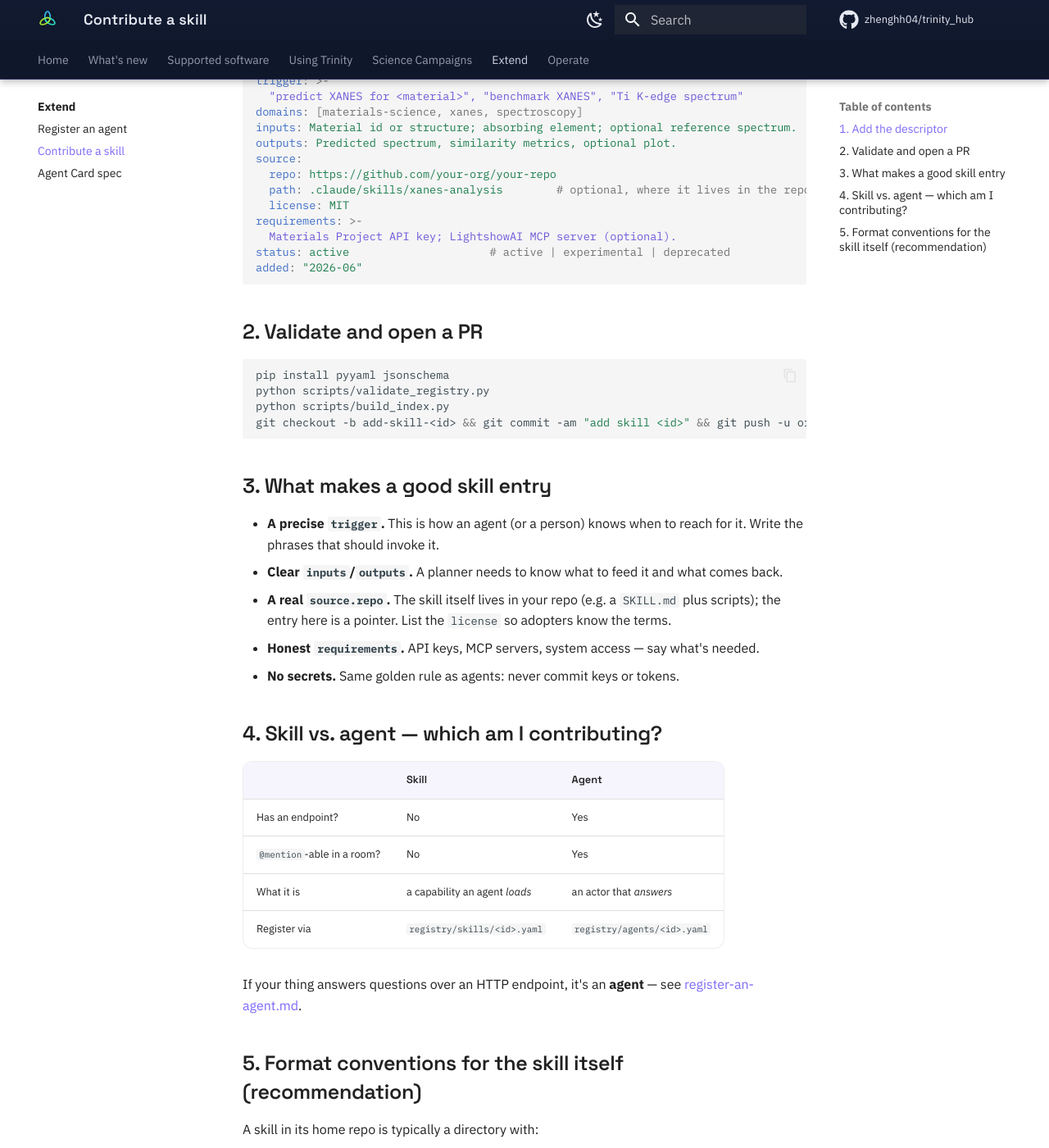
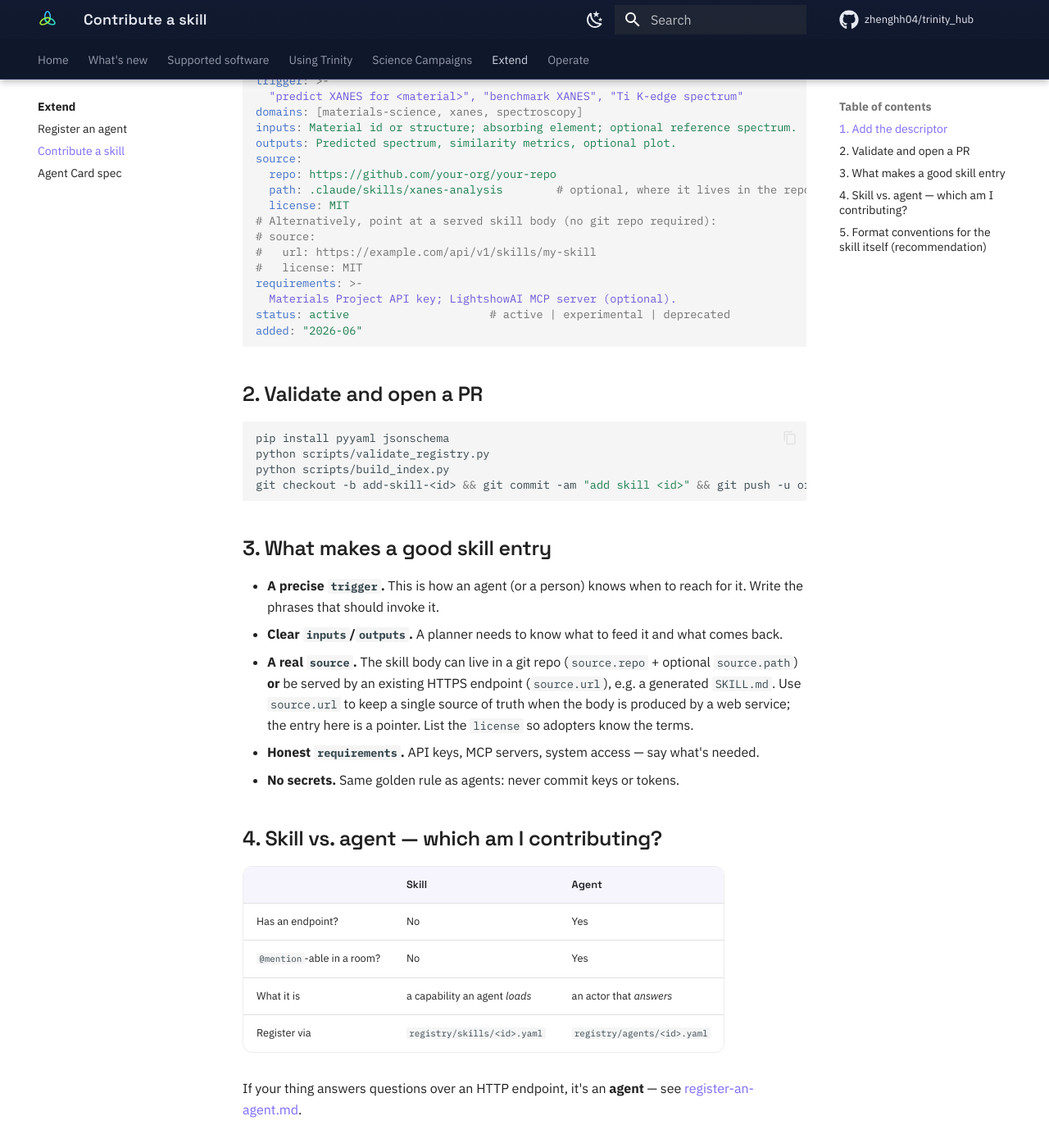
Before and after one commit to zhenghh04/trinity_hub, an MkDocs documentation site: the page built from docs/contribute-a-skill.md, in a window 1280 px wide and 1400 px high, scrolled down 657 px. Shown: the whole window at 82% size. Built offline with MkDocs 1.6.1 and Material for MkDocs 9.7.7, drawn with Linux system fonts in a browser that asks for light colours; comment, search, counter and statistics services are not loaded.

Commit message:
feat(skills): allow HTTPS URL as skill source; register ptychohub-knowledge

```diff
--- a/docs/contribute-a-skill.md
+++ b/docs/contribute-a-skill.md
@@ -34,6 +34,10 @@ source:
   repo: https://github.com/your-org/your-repo
   path: .claude/skills/xanes-analysis        # optional, where it lives in the repo
   license: MIT
+# Alternatively, point at a served skill body (no git repo required):
+# source:
+#   url: https://example.com/api/v1/skills/my-skill
+#   license: MIT
 requirements: >-
   Materials Project API key; LightshowAI MCP server (optional).
 status: active                     # active | experimental | deprecated
@@ -54,8 +58,11 @@ git checkout -b add-skill-<id> && git commit -am "add skill <id>" && git push -u
 - **A precise `trigger`.** This is how an agent (or a person) knows when to reach for it.
   Write the phrases that should invoke it.
 - **Clear `inputs`/`outputs`.** A planner needs to know what to feed it and what comes back.
-- **A real `source.repo`.** The skill itself lives in your repo (e.g. a `SKILL.md` plus
-  scripts); the entry here is a pointer. List the `license` so adopters know the terms.
+- **A real `source`.** The skill body can live in a git repo (`source.repo` + optional
+  `source.path`) **or** be served by an existing HTTPS endpoint (`source.url`), e.g. a
+  generated `SKILL.md`. Use `source.url` to keep a single source of truth when the body
+  is produced by a web service; the entry here is a pointer. List the `license` so
+  adopters know the terms.
 - **Honest `requirements`.** API keys, MCP servers, system access — say what's needed.
 - **No secrets.** Same golden rule as agents: never commit keys or tokens.
 
```
Also changed, not shown: registry/INDEX.md (+2 -1 lines), 4 other files.
